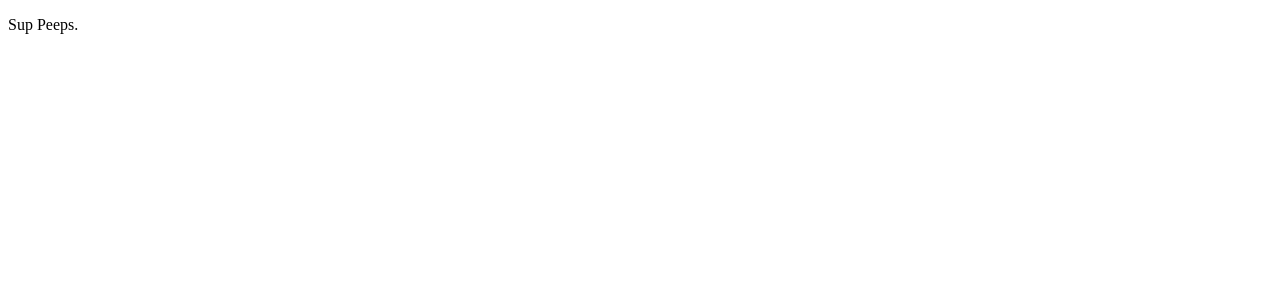
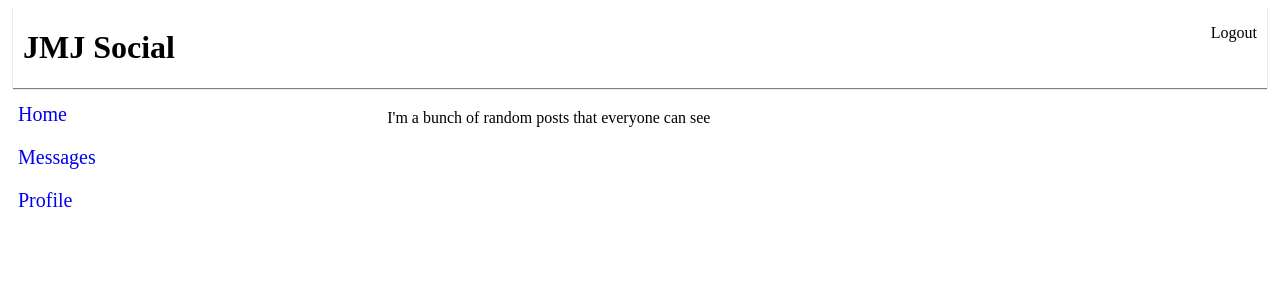
Before and after one commit to JMJ-Social/BitSocial, a React (Create React App) app: page / in a window 1280 px wide. Shown: the top 300 px of the page. Built offline with nearby package versions, Linux system fonts and the light colour scheme.

Commit message:
FEAT: added nav bar with links and components'

```diff
--- a/public/style.css
+++ b/public/style.css
@@ -0,0 +1,31 @@
+*{
+    box-sizing: border-box;
+}
+header{
+    display: flex;
+    justify-content: space-between;
+    box-shadow: 0px 1px 1px gray;
+    padding-left: 10px;
+    padding-right: 10px;
+    margin: 5px;
+}
+nav{
+    display: flex;
+    flex-direction: column;
+    width: 30%;
+}
+.nav-link{
+    width: 30%;
+    font-size: 20px;
+    padding: 10px;
+    border-radius: 25px;
+    text-decoration: none;
+    transition: all 0.3s ease;
+}
+.nav-link:hover{
+    background-color: gainsboro;
+    color: gray;
+}
+#body{
+    display: flex;
+}
--- a/src/App.js
+++ b/src/App.js
@@ -1,8 +1,17 @@
-
+import { Routes, Route } from "react-router-dom";
+import { Home, Profile, Messages, Posts, NavBar } from "./components";
 const App = () => {
     return (
         <div>
-            <p>Sup Peeps.</p>
+            <Home />
+            <div id='body'>
+            <NavBar />
+            <Routes>
+                <Route path='/' element={<Posts />}/>
+                <Route path='/profile' element={<Profile />} />
+                <Route path='/messages' element={<Messages />} />
+            </Routes>
+            </div>
         </div>
     )
 }
--- a/src/components/Home.js
+++ b/src/components/Home.js
@@ -0,0 +1,11 @@
+const Home = () => {
+    return (
+    <>
+    <header>
+    <h1>JMJ Social</h1>
+    <p>Logout</p>
+    </header>
+    </>
+    )
+}
+export default Home;
--- /dev/null
+++ b/src/components/Messages.js
@@ -0,0 +1,6 @@
+const Messages = () => {
+    return (
+        <p>im someones messages</p>
+    )
+}
+export default Messages
--- /dev/null
+++ b/src/components/NavBar.js
@@ -0,0 +1,19 @@
+import { NavLink } from "react-router-dom"
+
+const NavBar = () => {
+
+    return (
+        <nav>
+            <NavLink className='nav-link' to='/'>
+                Home
+            </NavLink>
+            <NavLink className='nav-link' to='/messages'>
+                Messages
+            </NavLink>
+            <NavLink className='nav-link' to='/profile'>
+                Profile
+            </NavLink>
+        </nav>
+    )
+}
+export default NavBar;
--- /dev/null
+++ b/src/components/Posts.js
@@ -0,0 +1,8 @@
+const Posts = () => {
+    return (
+        <div>
+            <p>I'm a bunch of random posts that everyone can see</p>
+        </div>
+    )
+}
+export default Posts;
--- /dev/null
+++ b/src/components/Profile.js
@@ -0,0 +1,6 @@
+const Profile = () => {
+    return (
+        <p>Im someones profile</p>
+    )
+}
+export default Profile
--- /dev/null
+++ b/src/components/index.js
@@ -0,0 +1,5 @@
+export {default as Home} from './Home'
+export {default as NavBar} from './NavBar'
+export {default as Profile} from './Profile'
+export {default as Messages} from './Messages'
+export {default as Posts} from './Posts'
--- a/src/index.js
+++ b/src/index.js
@@ -1,8 +1,11 @@
 import React from "react";
 import ReactDOM from 'react-dom/client'
 import App from "./App";
+import { BrowserRouter as Router } from "react-router-dom";
 
 const root = ReactDOM.createRoot(document.getElementById('root'))
 root.render(
-    <App />
+    <Router>
+        <App />
+    </Router>
 )
```
Also changed, not shown: 1 other file (tests, documents, lock files or other folders).
